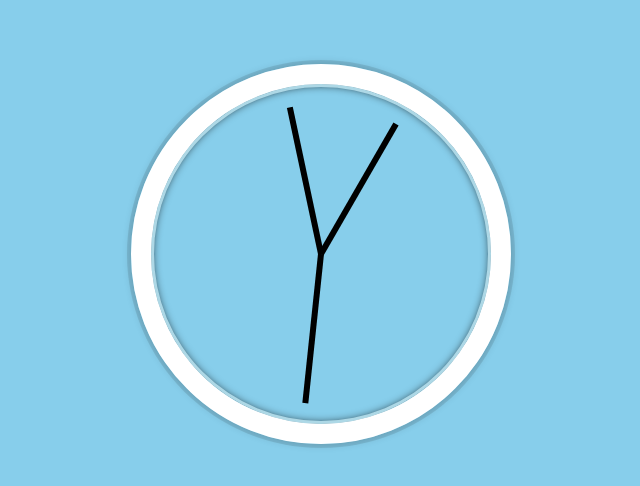
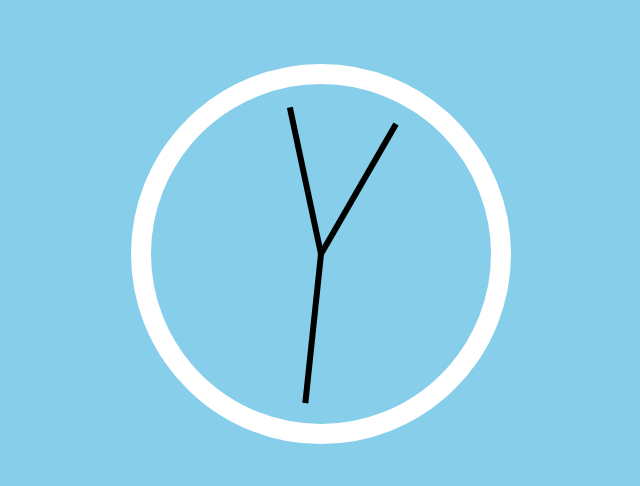
Before and after one commit to jackpronske/Clock, a plain HTML site: page index.html in a window 1280 px wide. Shown: the part 146-632 px from the top of the page, without its empty margins (319-959 px from the left). Drawn offline with Linux system fonts and the light colour scheme.

Commit message:
Caro likes no shadow, and I have to agree with her on this one

```diff
--- a/styles.css
+++ b/styles.css
@@ -22,11 +22,11 @@ body {
   margin: 50px auto;
   position: relative;
   padding: 2rem;
-  box-shadow:
+  /* box-shadow:
     0 0 0 4px rgba(0,0,0,0.1),
     inset 0 0 0 3px lightblue,
     inset 0 0 10px black,
-    0 0 10px rgba(0,0,0,0.2);
+    0 0 10px rgba(0,0,0,0.2); */
 }
 
 .clock-face {
```
